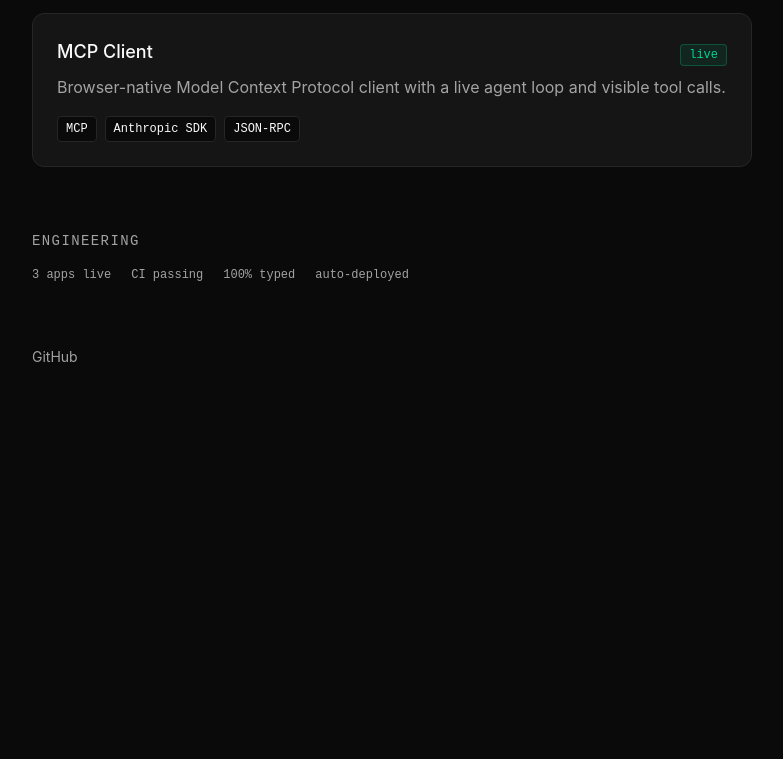
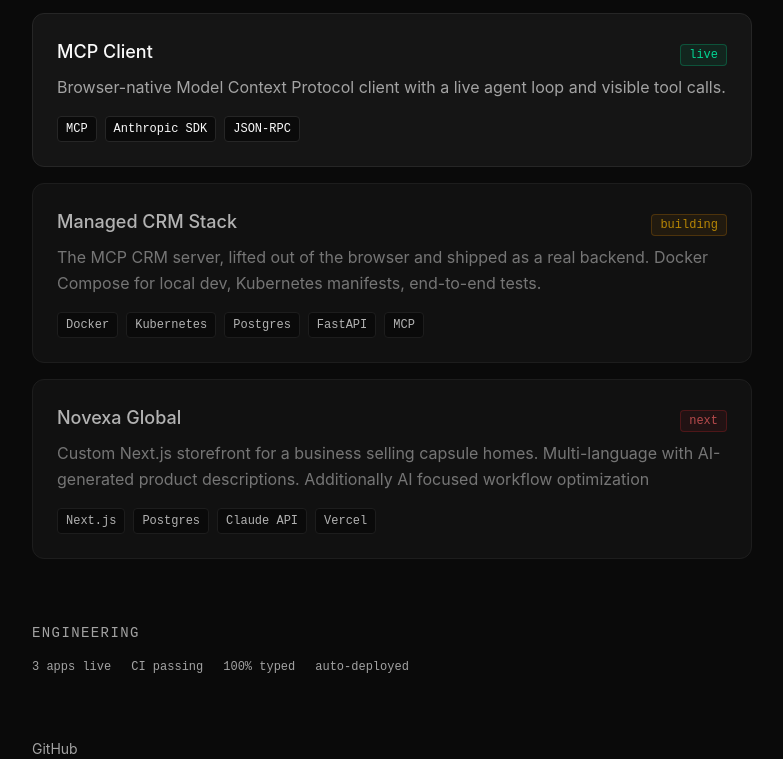
Before and after one commit to BKaanP/bkaanp.github.io, an Astro site in the folder apps/landing/: page / in a window 1280 px wide. Shown: the part 688-1447 px from the top of the page, without its empty margins (248-1031 px from the left). Before the commit the page ends 1151 px from the top, so only its background shows below. Built offline with nearby package versions, Linux system fonts and the light colour scheme; Astro itself is replaced by a stand-in of ours.

Commit message:
add roadmap cards for Managed CRM Stack and Novexa Global

```diff
--- a/apps/landing/src/pages/index.astro
+++ b/apps/landing/src/pages/index.astro
@@ -1,21 +1,24 @@
 ---
 import '../styles/global.css';
 
-type Status = 'live' | 'building' | 'planned';
+type Status = 'live' | 'building' | 'next';
 
 const statusStyles: Record<Status, string> = {
   live: 'bg-emerald-500/10 text-emerald-400 border-emerald-500/30',
   building: 'bg-amber-500/10 text-amber-400 border-amber-500/30',
-  planned: 'bg-red-500/10 text-red-400 border-red-500/30',
+  next: 'bg-red-500/10 text-red-400 border-red-500/30',
 };
 
-const projects: Array<{
+interface Project {
   title: string;
   description: string;
   tech: string[];
   href: string;
   status: Status;
-}> = [
+  disabled?: boolean;
+}
+
+const projects: Project[] = [
   {
     title: 'Semantic Image Search',
     description: 'CLIP-powered image search running entirely in your browser. No server, no uploads.',
@@ -36,6 +39,22 @@ const projects: Array<{
     tech: ['MCP', 'Anthropic SDK', 'JSON-RPC'],
     href: '/mcp-client/',
     status: 'live',
+  },
+  {
+    title: 'Managed CRM Stack',
+    description: 'The MCP CRM server, lifted out of the browser and shipped as a real backend. Docker Compose for local dev, Kubernetes manifests, end-to-end tests.',
+    tech: ['Docker', 'Kubernetes', 'Postgres', 'FastAPI', 'MCP'],
+    href: '#',
+    status: 'building',
+    disabled: true,
+  },
+  {
+    title: 'Novexa Global',
+    description: 'Custom Next.js storefront for a business selling capsule homes. Multi-language with AI-generated product descriptions. Additionally AI focused workflow optimization',
+    tech: ['Next.js', 'Postgres', 'Claude API', 'Vercel'],
+    href: '#',
+    status: 'next',
+    disabled: true,
   },
 ];
 
@@ -91,9 +110,13 @@ const description = 'Portfolio of small, focused experiments at the intersection
       <section class="mb-16">
         <h2 class="text-sm font-mono uppercase tracking-widest text-[var(--color-text-muted)] mb-6">Projects</h2>
         <ul class="space-y-4">
-          {projects.map((p) => (
-            <li>
-              <a href={p.href} class="block p-6 rounded-lg border border-[var(--color-border)] bg-[var(--color-surface)] hover:border-[var(--color-accent)] transition-colors">
+          {projects.map((p) => {
+            const cardClass = 'block p-6 rounded-lg border border-[var(--color-border)] bg-[var(--color-surface)] transition-colors';
+            const activeClass = `${cardClass} hover:border-[var(--color-accent)]`;
+            const nextClass = `${cardClass} opacity-70 cursor-default`;
+
+            const inner = (
+              <>
                 <div class="flex items-baseline justify-between gap-4 mb-2">
                   <h3 class="text-lg font-medium">{p.title}</h3>
                   <span class={`text-xs font-mono px-2 py-0.5 rounded border ${statusStyles[p.status]}`}>
@@ -106,9 +129,23 @@ const description = 'Portfolio of small, focused experiments at the intersection
                     <span class="text-xs font-mono px-2 py-1 rounded bg-[var(--color-bg)] border border-[var(--color-border)]">{t}</span>
                   ))}
                 </div>
-              </a>
-            </li>
-          ))}
+              </>
+            );
+
+            return (
+              <li>
+                {p.disabled ? (
+                  <div class={nextClass} aria-disabled="true">
+                    {inner}
+                  </div>
+                ) : (
+                  <a href={p.href} class={activeClass}>
+                    {inner}
+                  </a>
+                )}
+              </li>
+            );
+          })}
         </ul>
       </section>
 
```
